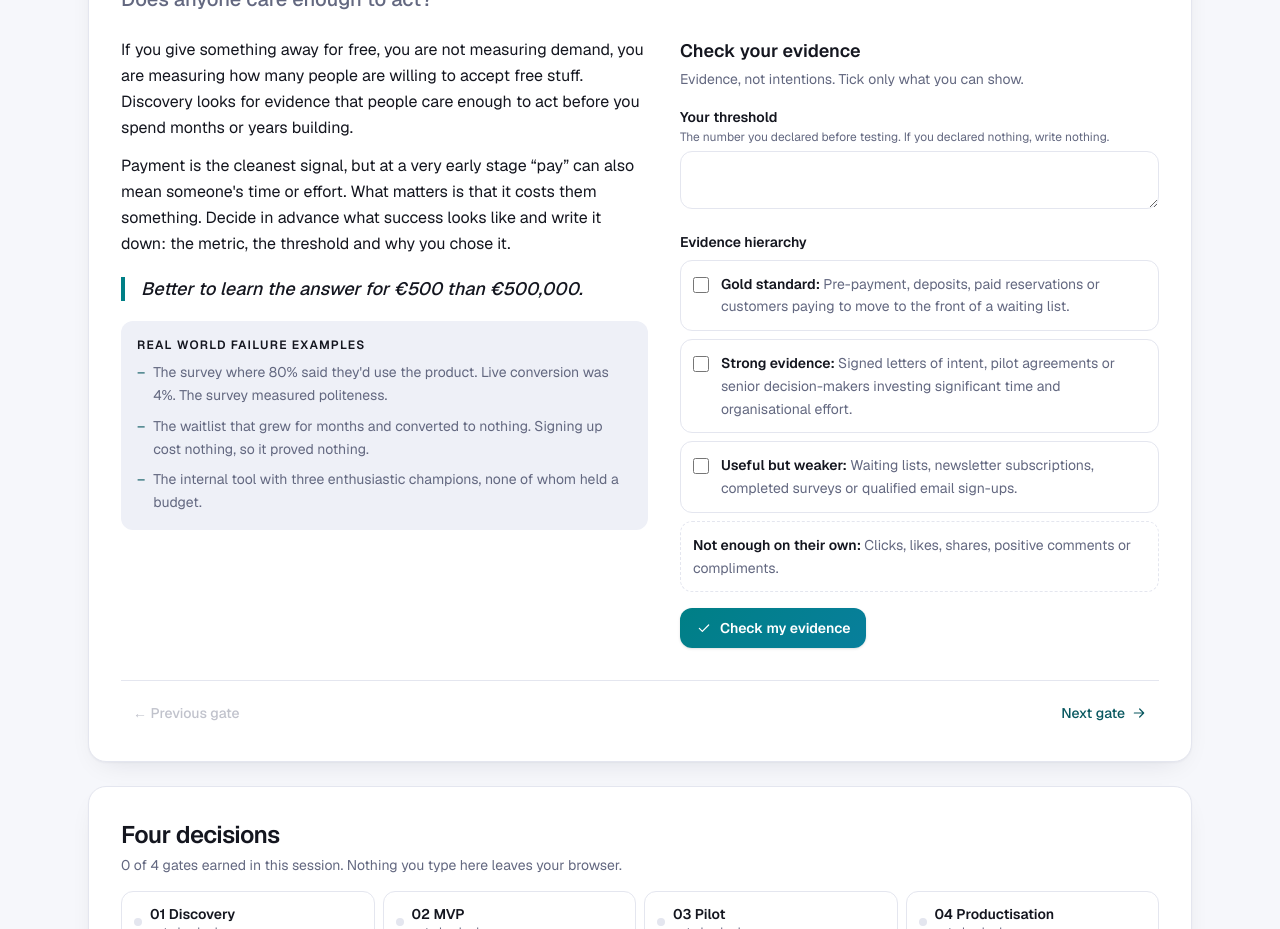
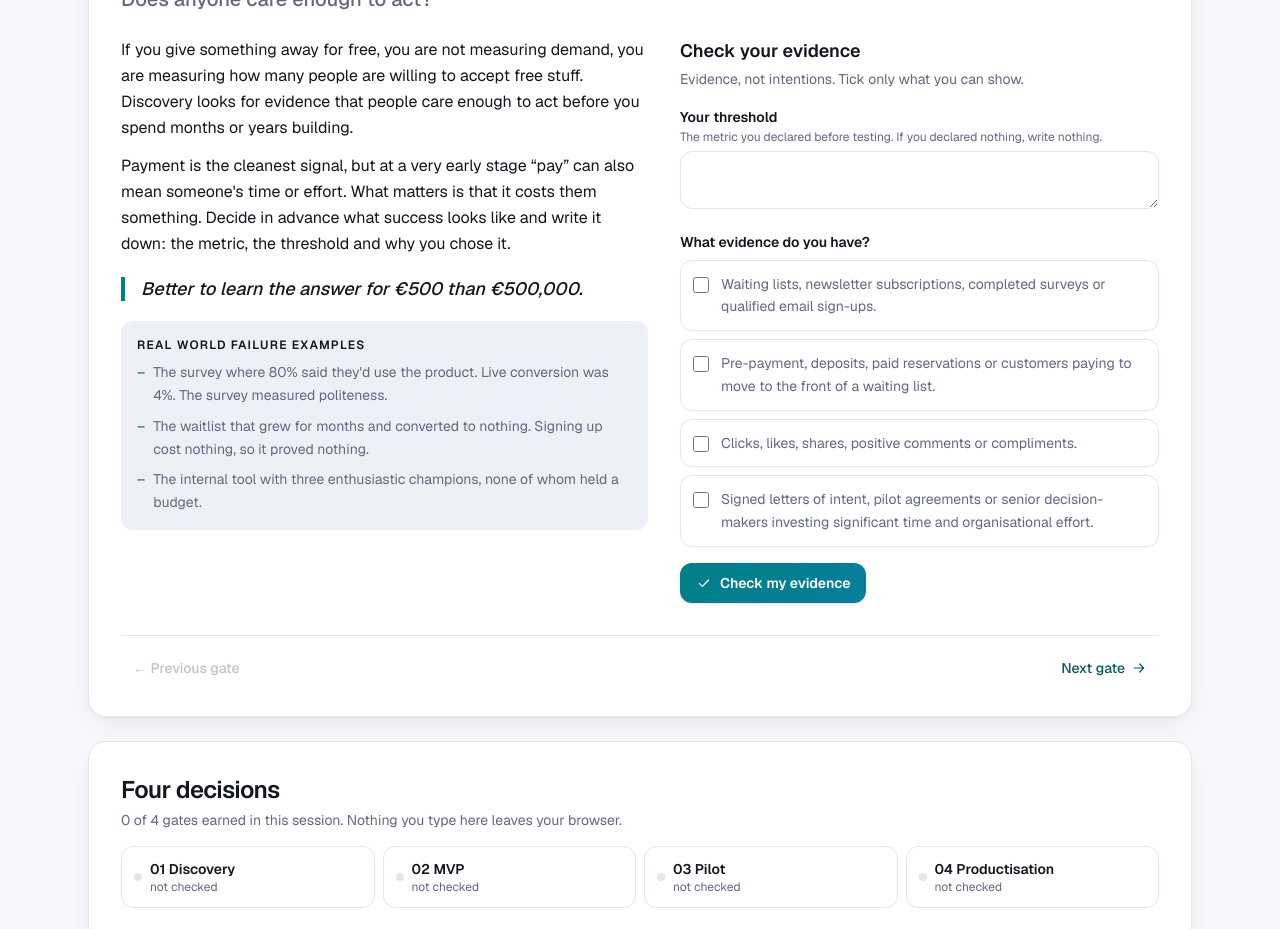
Before and after one commit to StevenBoylan/playground, a Next.js app: page /4gates in a window 1280 px wide. Shown: the part 1760-2689 px from the top of the page. Built offline with nearby package versions, Linux system fonts and the light colour scheme.

Commit message:
Four Gates: hide the level names until the result, and say 'metric' not 'number'
Co-Authored-By: Claude Sonnet 5.5 <noreply@anthropic.com>

```diff
--- a/src/components/gates/GatesExplorer.tsx
+++ b/src/components/gates/GatesExplorer.tsx
@@ -2,21 +2,30 @@
 
 import { useId, useRef, useState, type KeyboardEvent } from "react";
 import { ArrowRightIcon, CheckIcon, DownloadIcon } from "@/components/shared/icons";
-import { CLOSING, GATES, verdictFor, type Gate, type LevelId, type Verdict } from "@/lib/gates/gates";
+import { CLOSING, GATES, verdictFor, type ChoiceId, type Gate, type Verdict } from "@/lib/gates/gates";
 
 interface GateState {
-  selected: LevelId[];
+  selected: ChoiceId[];
   threshold: string;
   checked: boolean;
 }
 
 const EMPTY: GateState = { selected: [], threshold: "", checked: false };
 
-const LEVELS: { id: LevelId; label: string }[] = [
+/** The hierarchy, strongest first. Shown only after the user checks, so the options themselves don't give it away. */
+const HIERARCHY: { id: ChoiceId; label: string }[] = [
   { id: "gold", label: "Gold standard" },
   { id: "strong", label: "Strong evidence" },
   { id: "useful", label: "Useful but weaker" },
+  { id: "notEnough", label: "Not enough on their own" },
 ];
+
+/** A fixed, mixed-up order for the options (not the hierarchy order). */
+const OPTION_ORDER: ChoiceId[] = ["useful", "gold", "notEnough", "strong"];
+
+function textFor(gate: Gate, id: ChoiceId) {
+  return id === "notEnough" ? gate.notEnough : gate.levels[id];
+}
 
 const PDF_URL = "/4gates/The_Four_Gates_StevenBoylan.pdf";
 
@@ -45,7 +54,7 @@ function statusText(kind: Verdict["kind"]) {
   }
 }
 
-function VerdictPanel({ gate, verdict }: { gate: Gate; verdict: Verdict }) {
+function VerdictPanel({ gate, verdict, selected }: { gate: Gate; verdict: Verdict; selected: ChoiceId[] }) {
   if (verdict.kind === "empty") return null;
   const tone =
     verdict.kind === "pass"
@@ -76,6 +85,22 @@ function VerdictPanel({ gate, verdict }: { gate: Gate; verdict: Verdict }) {
     <div className={`mt-5 rounded-xl border p-4 ${tone}`}>
       <p className="text-sm font-semibold">{title}</p>
       <p className="mt-1 text-sm leading-relaxed text-muted">{body}</p>
+      <p className="mt-3 text-xs font-semibold uppercase tracking-widest text-muted">Where your evidence sits</p>
+      <ul className="mt-1.5 flex flex-wrap gap-1.5">
+        {HIERARCHY.map((h) => {
+          const on = selected.includes(h.id);
+          return (
+            <li
+              key={h.id}
+              className={`rounded-full border px-2.5 py-1 text-xs ${on ? "border-accent bg-accent/10 font-semibold text-ink" : "border-line text-muted"}`}
+            >
+              {on && <span aria-hidden="true">✓ </span>}
+              {h.label}
+              {on && <span className="sr-only"> (you ticked this)</span>}
+            </li>
+          );
+        })}
+      </ul>
     </div>
   );
 }
@@ -93,7 +118,7 @@ export function GatesExplorer() {
   function update(patch: Partial<GateState>) {
     setStates((prev) => prev.map((s, i) => (i === active ? { ...s, ...patch } : s)));
   }
-  function toggle(level: LevelId) {
+  function toggle(level: ChoiceId) {
     const has = state.selected.includes(level);
     update({ selected: has ? state.selected.filter((l) => l !== level) : [...state.selected, level] });
   }
@@ -254,32 +279,25 @@ export function GatesExplorer() {
               </div>
 
               <fieldset className="mt-4">
-                <legend className="text-sm font-semibold">Evidence hierarchy</legend>
+                <legend className="text-sm font-semibold">What evidence do you have?</legend>
                 <ul className="mt-2 space-y-2">
-                  {LEVELS.map((l) => {
-                    const id = `${baseId}-${gate.id}-${l.id}`;
-                    const on = state.selected.includes(l.id);
+                  {OPTION_ORDER.map((optId) => {
+                    const id = `${baseId}-${gate.id}-${optId}`;
+                    const on = state.selected.includes(optId);
                     return (
-                      <li key={l.id}>
+                      <li key={optId}>
                         <label
                           htmlFor={id}
                           className={`flex cursor-pointer gap-3 rounded-xl border p-3 text-sm leading-relaxed transition-colors ${
                             on ? "border-accent bg-accent/10" : "border-line bg-surface"
                           }`}
                         >
-                          <input id={id} type="checkbox" checked={on} onChange={() => toggle(l.id)} className="focus-ring mt-1 h-4 w-4 shrink-0 accent-[var(--accent)]" />
-                          <span>
-                            <span className="font-semibold">{l.label}: </span>
-                            <span className="text-muted">{gate.levels[l.id]}</span>
-                          </span>
+                          <input id={id} type="checkbox" checked={on} onChange={() => toggle(optId)} className="focus-ring mt-1 h-4 w-4 shrink-0 accent-[var(--accent)]" />
+                          <span className="text-muted">{textFor(gate, optId)}</span>
                         </label>
                       </li>
                     );
                   })}
-                  <li className="rounded-xl border border-dashed border-line p-3 text-sm leading-relaxed text-muted">
-                    <span className="font-semibold text-ink">Not enough on their own: </span>
-                    {gate.notEnough}
-                  </li>
                 </ul>
               </fieldset>
 
@@ -294,7 +312,7 @@ export function GatesExplorer() {
               </button>
 
               <div aria-live="polite">
-                <VerdictPanel gate={gate} verdict={verdict} />
+                <VerdictPanel gate={gate} verdict={verdict} selected={state.selected} />
               </div>
             </div>
           </div>
--- a/src/lib/gates/gates.ts
+++ b/src/lib/gates/gates.ts
@@ -6,6 +6,8 @@
  */
 
 export type LevelId = "gold" | "strong" | "useful";
+/** What a user can tick. "notEnough" is the guide's "not enough on their own" row. */
+export type ChoiceId = LevelId | "notEnough";
 
 export interface Gate {
   id: string;
@@ -81,7 +83,7 @@ export const GATES: Gate[] = [
     exitLine: "not enough to proceed — go back and collect stronger evidence",
     earns: "Successful discovery earns the right to build an MVP.",
     thresholdLabel: "Your threshold",
-    thresholdHint: "The number you declared before testing. If you declared nothing, write nothing.",
+    thresholdHint: "The metric you declared before testing. If you declared nothing, write nothing.",
   },
   {
     id: "mvp",
@@ -265,7 +267,7 @@ export type Verdict =
  * Turns what the user has ticked into a decision, using the guide's own logic: strong evidence passes,
  * but only if the bar was declared first; weaker evidence means test again; nothing means stop.
  */
-export function verdictFor(selected: Set<LevelId>, threshold: string, touched: boolean): Verdict {
+export function verdictFor(selected: Set<ChoiceId>, threshold: string, touched: boolean): Verdict {
   if (!touched) return { kind: "empty" };
   const strongEnough = selected.has("gold") || selected.has("strong");
   if (strongEnough) return threshold.trim() ? { kind: "pass" } : { kind: "needs-threshold" };
```
Also changed, not shown: 1 other file (tests, documents, lock files or other folders).
